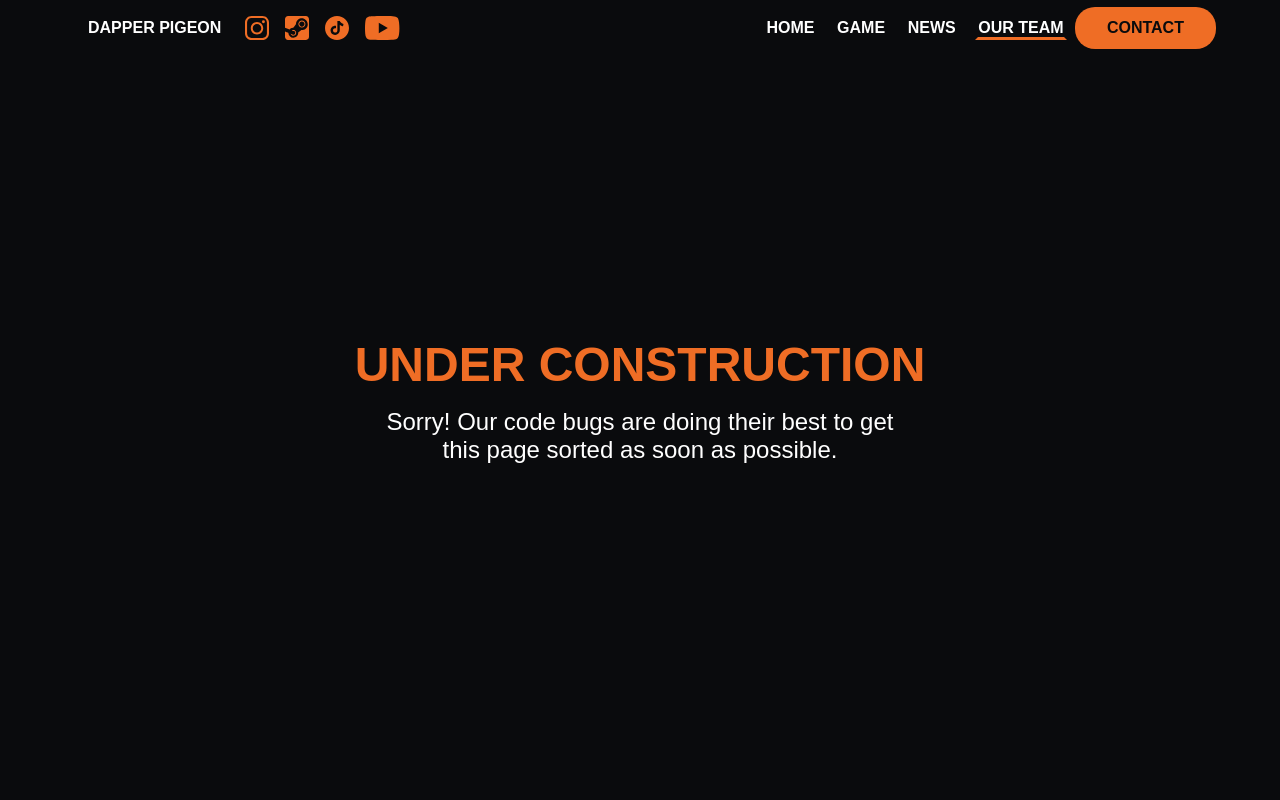
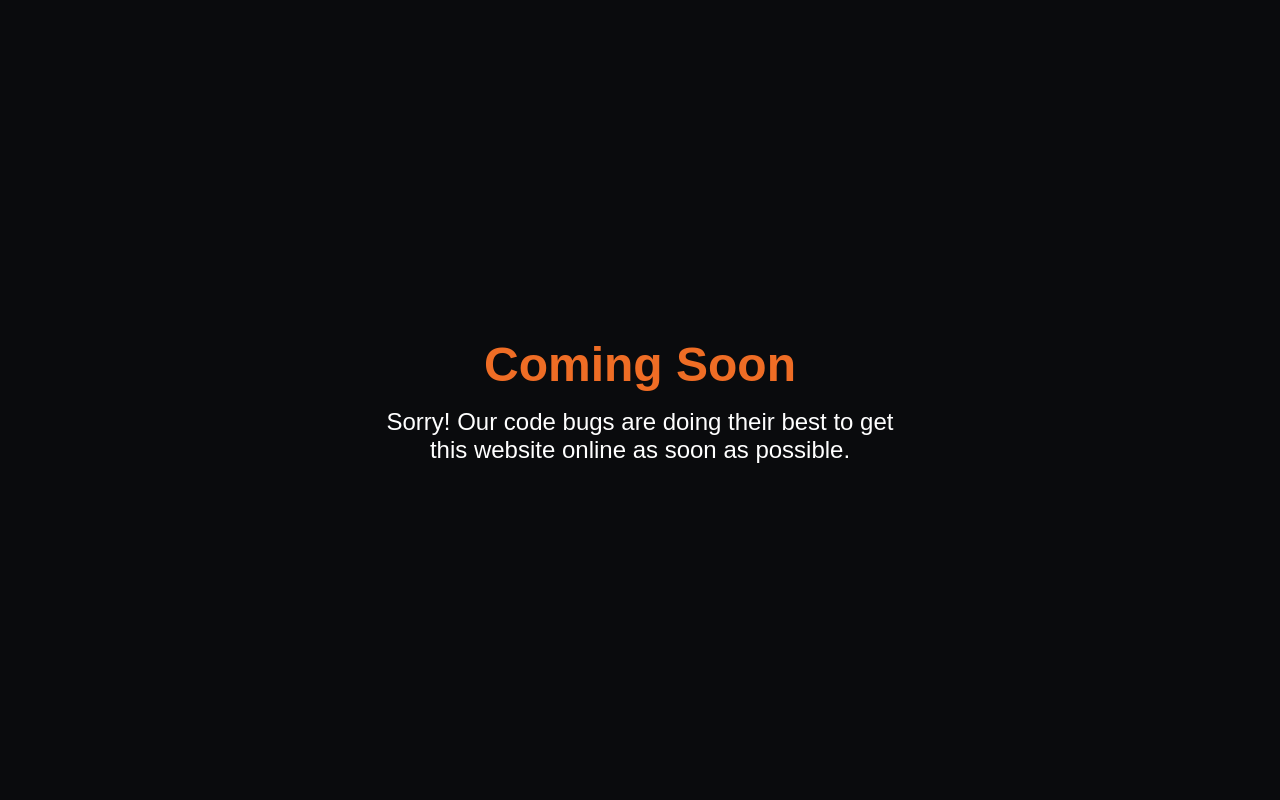
Before and after one commit to laREiGN/dapperpigeon_web, a React (Create React App) app: page /team in a window 1280 px wide. Shown: the top 800 px of the page. Built offline with nearby package versions, Linux system fonts and the light colour scheme; no server answers.

Commit message:
Edited page coming soon, build with only placeholder page

```diff
--- a/src/App.js
+++ /dev/null
@@ -1,29 +0,0 @@
-import React from 'react';
-import { useLocation } from 'react-router-dom';
-import { Header, Footer, PageRouter } from './components/common';
-
-import './index.css';
-import './styling/Buttons.css'
-
-export default function App() {
-
-  const currentRoute = useLocation();
-
-  let footer;
-  if (currentRoute.pathname === "/") {
-    footer = null;
-  } else {
-    footer = <Footer />;
-  }
-
-  return (
-    <div>
-        {/* Header + Socials + navigation bar */}
-        <Header />
-        {/* Show the correct page depending on our URL */}
-        <PageRouter />
-        {/* Footer only if page is not Home */}
-        {footer}
-    </div>
-  )
-}
--- /dev/null
+++ b/src/AppAlt.js
@@ -0,0 +1,14 @@
+import React from 'react';
+import { PageNotFound } from './components/pages';
+
+import './index.css';
+import './styling/Buttons.css'
+
+export default function AppAlt() {
+
+  return (
+    <div>
+      <PageNotFound />
+    </div>
+  )
+}
--- /dev/null
+++ b/src/AppMain.js
@@ -0,0 +1,29 @@
+import React from 'react';
+import { useLocation } from 'react-router-dom';
+import { Header, Footer, PageRouter } from './components/common';
+
+import './index.css';
+import './styling/Buttons.css'
+
+export default function AppMain() {
+
+  const currentRoute = useLocation();
+
+  let footer;
+  if (currentRoute.pathname === "/") {
+    footer = null;
+  } else {
+    footer = <Footer />;
+  }
+
+  return (
+    <div>
+        {/* Header + Socials + navigation bar */}
+        <Header />
+        {/* Show the correct page depending on our URL */}
+        <PageRouter />
+        {/* Footer only if page is not Home */}
+        {footer}
+    </div>
+  )
+}
--- a/src/components/pages/pagenotfound/PageNotFound.css
+++ b/src/components/pages/pagenotfound/PageNotFound.css
@@ -9,18 +9,29 @@
 }
 
 .pnf-text {
-    width: 50%;
+    width: 80%;
     text-align: center;
     color: var(--orange-accent);
     font-family: "Montserrat", sans-serif;
     font-weight: 900;
-    font-size: 3em;
+    font-size: 2.5em;
 }
 
 .pnf-sub {
-    width: 40%;
+    width: 80%;
     color: white;
     font-family: "Montserrat", sans-serif;
     font-weight: 500;
-    font-size: 1.5em;
+    font-size: 1.25em;
 }
+
+@media only screen and (min-width: 992px) {
+    .pnf-text {
+        font-size: 3em;
+        width: 50%;
+    }
+    .pnf-sub {
+        font-size: 1.5em;
+        width: 40%;
+    }
+}
--- a/src/components/pages/pagenotfound/PageNotFound.js
+++ b/src/components/pages/pagenotfound/PageNotFound.js
@@ -5,8 +5,8 @@ import './PageNotFound.css'
 export default function PageNotFound() {
     return (
         <div className="page-not-found">
-            <h1 className="pnf-text">UNDER CONSTRUCTION</h1>
-            <h2 className="pnf-sub">Sorry! Our code bugs are doing their best to get this page sorted as soon as possible.</h2>
+            <h1 className="pnf-text">Coming Soon</h1>
+            <h2 className="pnf-sub">Sorry! Our code bugs are doing their best to get this website online as soon as possible.</h2>
         </div>
     )
 }
--- a/src/index.js
+++ b/src/index.js
@@ -1,10 +1,11 @@
 import ReactDOM from 'react-dom/client';
 import { BrowserRouter } from 'react-router-dom';
-import App from './App';
+// import AppMain from './AppMain';
+import AppAlt from './AppAlt';
 
 const root = ReactDOM.createRoot(document.getElementById('root'));
 root.render(
   <BrowserRouter>
-    <App />
+    <AppAlt />
   </BrowserRouter>
 );
```
Also changed, not shown: 23 other files (tests, documents, lock files or other folders).
